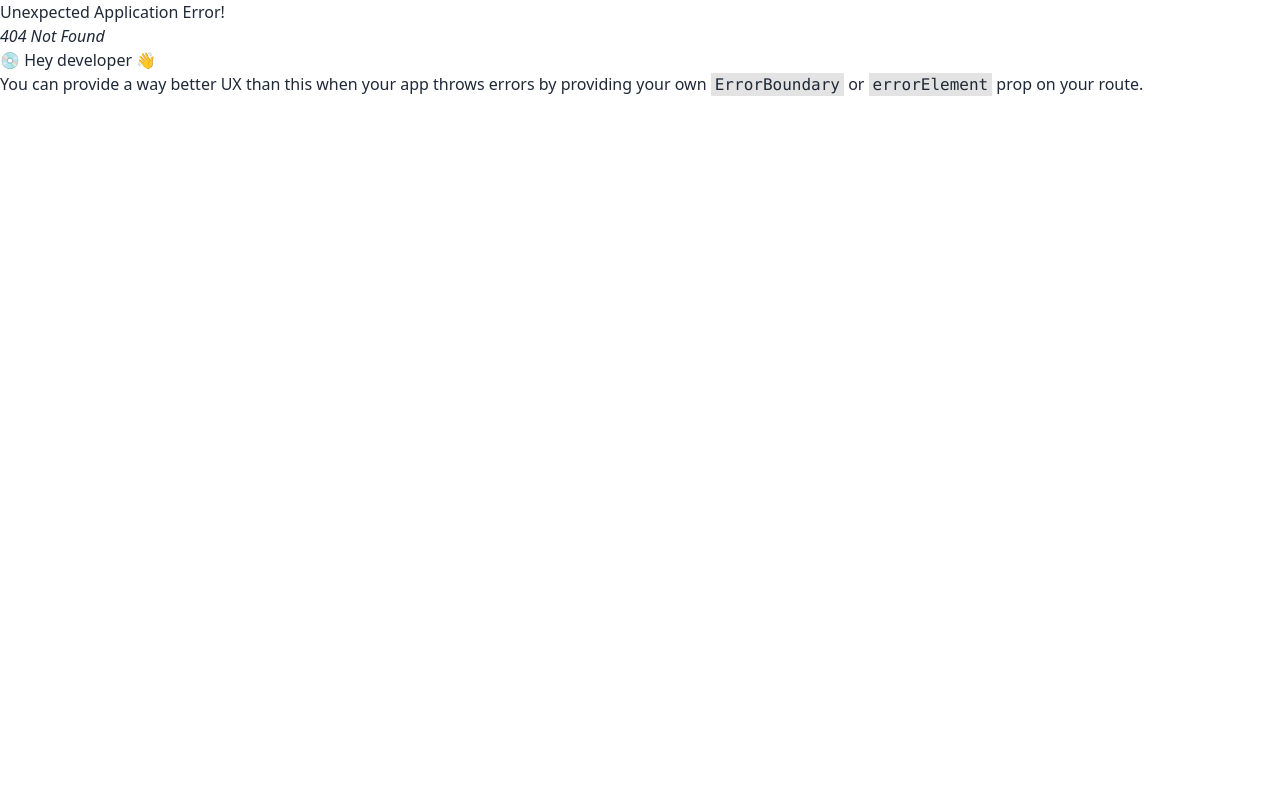
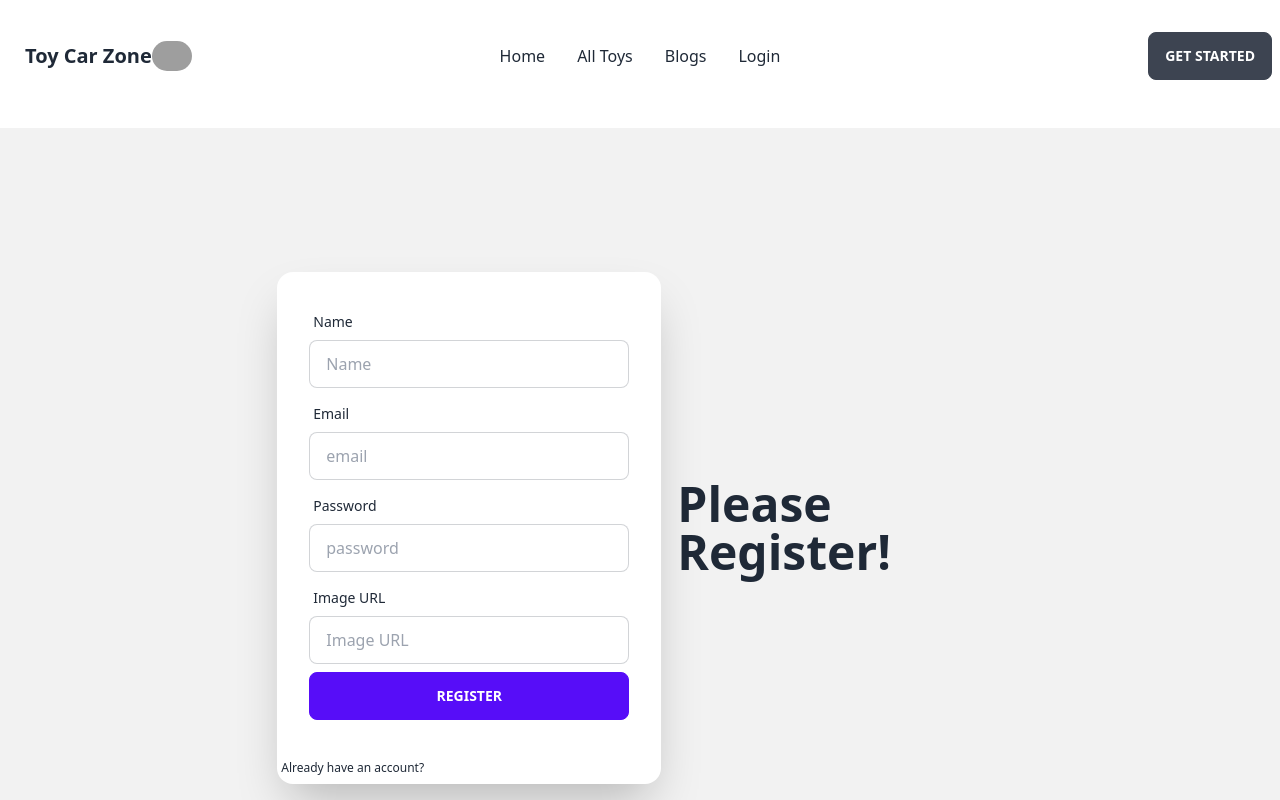
Before and after one commit to tokymahmud/toy-car-zone-client, a React (Vite) app: page /register in a window 1280 px wide. Before the commit this address had no page. Shown: the top 800 px of the page. Built offline with nearby package versions, Linux system fonts and the light colour scheme; grey boxes are pictures that could not be loaded.

Commit message:
login registration added

```diff
--- a/src/Pages/Login/Login.jsx
+++ b/src/Pages/Login/Login.jsx
@@ -1,27 +1,60 @@
-import React from 'react';
+import React, { useContext } from 'react';
+import { Link, useNavigate } from 'react-router-dom';
 
 const Login = () => {
+    // const {singIn, singinWithGoogle, singinWithGithub} =useContext(AuthContext);
+    const navigate =useNavigate();
+
+
+      const handleLogin =event =>{
+          event.preventDefault();
+          const form =event.target;
+          const email = form.email.value;
+          const password = form.password.value;
+          console.log(email,password);
+
+          singIn(email,password)
+          .then(result=>{
+            const loggedUser=result.user;
+            console.log(loggedUser)
+            navigate('/')
+          })
+          .catch(error=>{
+            console.log(error)
+          })
+
+
+      }
+     const  handleGoogleSingin =()=>{
+      singinWithGoogle()
+      .then (result=>{
+        const loggedUser =result.user;
+        console.log(loggedUser);
+      })
+      .catch(error=>{
+        console.log(error)
+      }) }
+
     return (
         <div>
         <div className="hero min-h-screen bg-base-200">
-  <div className="hero-content flex-col lg:flex-row-reverse">
-    <div className="text-center lg:text-left">
-      <h1 className="text-5xl font-bold">Login now!</h1>
-      <p className="py-6">Provident cupiditate voluptatem et in. Quaerat fugiat ut assumenda excepturi exercitationem quasi. In deleniti eaque aut repudiandae et a id nisi.</p>
+<div className="hero-content flex-col md:flex-row-reverse">
+<div className="text-center md:text-left">
+  <h1 className="text-5xl font-bold"> Please Login now!</h1>
 </div>
 <div className="card flex-shrink-0 w-full max-w-sm shadow-2xl bg-base-100">
-      <div className="card-body">
+  <form onSubmit={handleLogin} className="card-body">
     <div className="form-control">
       <label className="label">
         <span className="label-text">Email</span>
       </label>
-          <input type="text" placeholder="email" className="input input-bordered" />
+      <input type="email" name='email' placeholder="email" className="input input-bordered" required />
     </div>
     <div className="form-control">
       <label className="label">
         <span className="label-text">Password</span>
       </label>
-          <input type="text" placeholder="password" className="input input-bordered" />
+      <input type="password" name='password' placeholder="password" className="input input-bordered" required />
       <label className="label">
         <a href="#" className="label-text-alt link link-hover">Forgot password?</a>
       </label>
@@ -29,7 +62,27 @@ const Login = () => {
     <div className="form-control mt-6">
       <button className="btn btn-primary">Login</button>
     </div>
+    <div className='flex space-x-4 '>
+    <button onClick={handleGoogleSingin} className="btn btn-primary gap-4 ">Google</button>
+
+
     </div>
+  </form>
+  <Link to='/register'>
+  <button className="btn btn-link">Want to buy toys?</button>
+
+  </Link>
+
+  {/* spinner */}
+
+  {/* <div
+className="inline-block h-8 w-8 animate-spin rounded-full border-4 border-solid border-current border-r-transparent align-[-0.125em] motion-reduce:animate-[spin_1.5s_linear_infinite]"
+role="status">
+<span
+className="!absolute !-m-px !h-px !w-px !overflow-hidden !whitespace-nowrap !border-0 !p-0 ![clip:rect(0,0,0,0)]"
+>Loading...</span
+>
+</div> */}
 </div>
 </div>
 </div>
--- /dev/null
+++ b/src/Pages/Register/Register.jsx
@@ -0,0 +1,98 @@
+import React, { useContext, useState } from 'react';
+import { Link } from 'react-router-dom';
+// const auth =getAuth(app);
+
+
+const Register = () => {
+
+  const [error, setError] =useState('');
+
+//   const { createUser} = useContext(AuthContext);
+//   console.log(createUser);
+
+  const aa= (email,password)=>{
+      createUserWithEmailAndPassword(auth,email,password)
+      .then(result =>{
+          const loggedUser =result.user;
+          console.log(loggedUser);
+          setError('')
+      })
+      .catch(error=>{
+          console.log(error.message)
+          setError(error.message)
+      })
+
+  }
+
+  const handleRegister =async(event)=>{
+      event.preventDefault();
+
+      const form = event.target;
+      const name = form.name.value;
+      const email = form.email.value;
+      const img = form.img.value;
+      const password = form.password.value;
+      console.log(email,password,name,img);
+
+
+      aa (email,password)
+
+
+  }
+    return (
+        <div>
+
+        <div>
+            <div className="hero min-h-screen bg-base-200">
+  <div className="hero-content flex-col md:flex-row-reverse">
+    <div className="text-center md:text-left">
+      <h1 className="text-5xl font-bold"> Please Register!</h1>
+    </div>
+    <div className="card flex-shrink-0 w-full max-w-sm shadow-2xl bg-base-100">
+      <form onSubmit={handleRegister} className="card-body">
+        <div className="form-control">
+          <label className="label">
+            <span className="label-text">Name</span>
+          </label>
+          <input type="text" name='name' placeholder="Name" className="input input-bordered" required />
+        </div>
+
+        <div className="form-control">
+          <label className="label">
+            <span className="label-text">Email</span>
+          </label>
+          <input type="email" name='email' placeholder="email" className="input input-bordered" required />
+        </div>
+        <div className="form-control">
+          <label className="label">
+            <span className="label-text">Password</span>
+          </label>
+          {/* /(?=.*[a-z])(?=.*[A-Z])/.test(password)
+ */}
+          <input type="password" name='password' placeholder="password" className="input input-bordered" required />
+
+        </div>
+        <div className="form-control">
+          <label className="label">
+            <span className="label-text">Image URL</span>
+          </label>
+          <input type="text" name='img' placeholder="Image URL" className="input input-bordered" required />
+        </div>
+        <button type='submit' className="btn btn-primary">Register</button>
+
+
+      </form>
+          <label className="label">
+            <Link to='/login' className="label-text-alt link link-hover">Already have an account?</Link>
+          </label>
+          <p className='text-red-600	' >{error}</p>
+
+    </div>
+  </div>
+</div>
+        </div>
+        </div>
+    );
+};
+
+export default Register;
--- a/src/Routes/Routes.jsx
+++ b/src/Routes/Routes.jsx
@@ -3,6 +3,7 @@ import Main from "../Layout/Main";
 import Home from "../Pages/Home/Home";
 import Blogs from "../Pages/Blogs/Blogs";
 import Login from "../Pages/Login/Login";
+import Register from "../Pages/Register/Register";
 
 const router = createBrowserRouter([
     {
@@ -21,6 +22,10 @@ const router = createBrowserRouter([
           path: '/login',
           element: <Login></Login>,
         },
+        {
+          path: '/register',
+          element: <Register></Register>,
+        },
       ]
     },
   ]);
```
Also changed, not shown: src/Pages/ErrorPage/error-page.jsx (added). Lines whose indentation alone changed are shown as unchanged.
